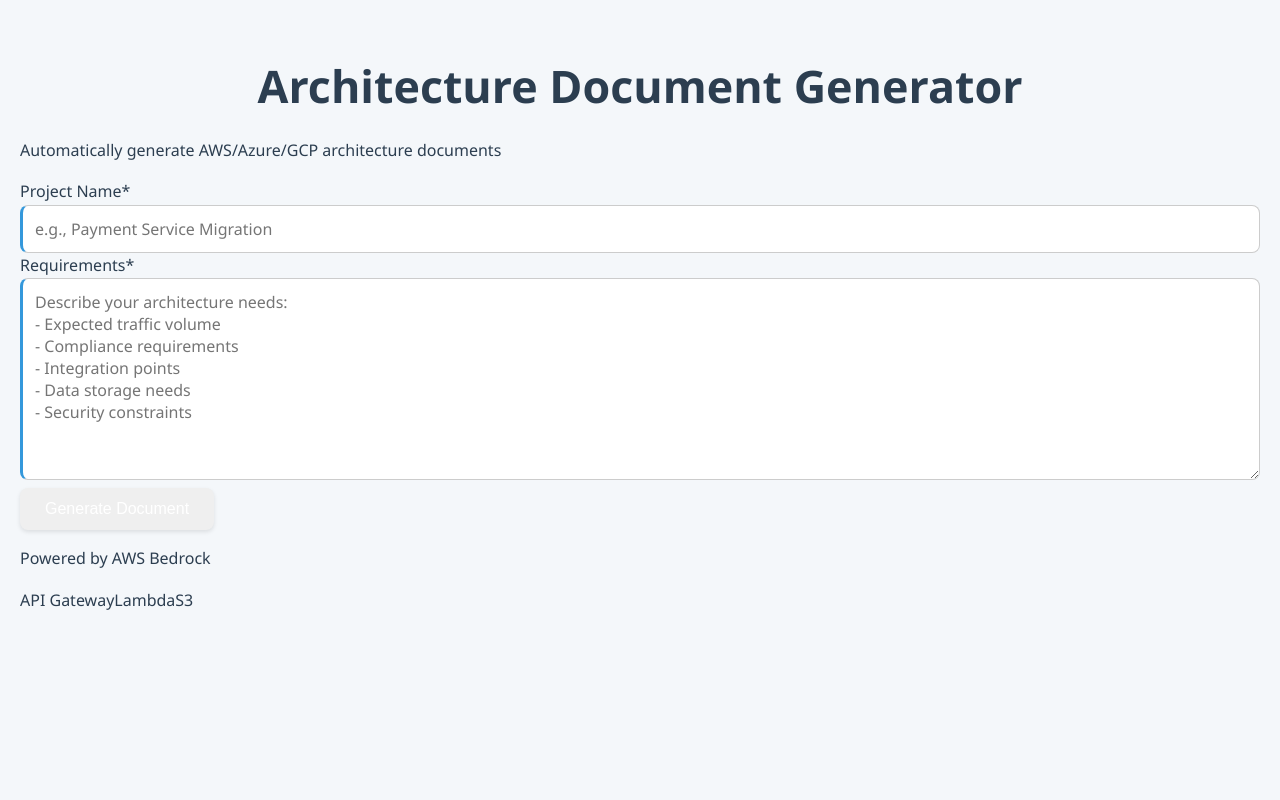
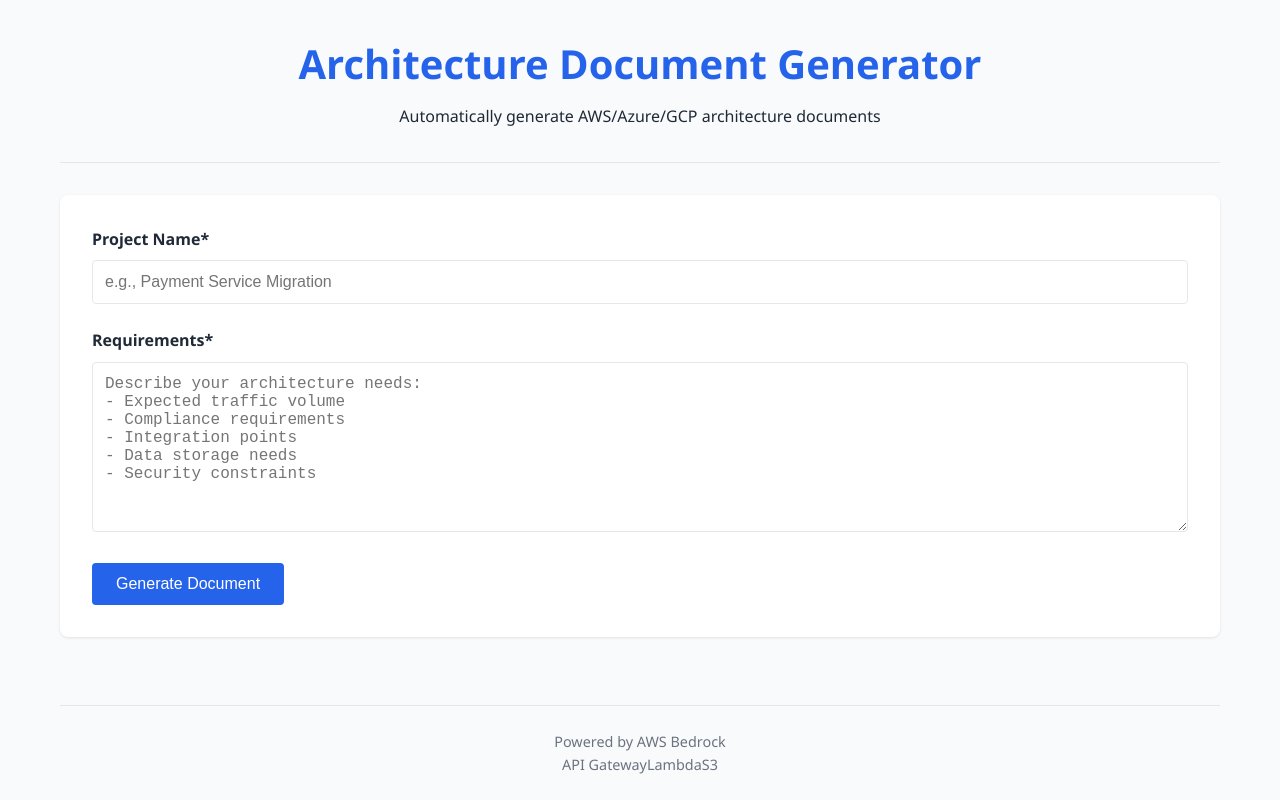
Before and after one commit to ebsenthil/front1, a React (Create React App) app: page / in a window 1280 px wide. Built offline with nearby package versions, Linux system fonts and the light colour scheme.

Commit message:
Update App.css

```diff
--- a/src/App.css
+++ b/src/App.css
@@ -1,481 +1,185 @@
+/* Base Styles */
 :root {
-  --primary-color: #3498db; /* A slightly softer blue */
-  --primary-hover: #2980b9;
-  --secondary-color: #2c3e50; /* Dark blue-grey for text */
-  --light-grey: #ecf0f1;
-  --medium-grey: #bdc3c7;
-  --dark-grey: #7f8c8d;
-  --background-color: #f4f7fa;
-  --container-bg: #ffffff;
-  --error-bg: #f8d7da;
-  --error-text: #721c24;
-  --success-bg: #d4edda;
-  --success-text: #155724;
-  --info-bg: #eaf2f8; /* Background for info cards */
-  --info-border: #aed6f1; /* Border for info cards */
-  --border-radius: 8px;
-  --box-shadow: 0 4px 15px rgba(0, 0, 0, 0.08);
-  --input-border: #ccc;
-  --input-focus-border: var(--primary-color);
+  --primary-color: #2563eb;
+  --secondary-color: #1e40af;
+  --text-color: #1f2937;
+  --light-gray: #f3f4f6;
+  --medium-gray: #e5e7eb;
+  --dark-gray: #6b7280;
+  --error-color: #dc2626;
+  --success-color: #16a34a;
+}
+
+* {
+  box-sizing: border-box;
+  margin: 0;
+  padding: 0;
 }
 
 body {
   font-family: 'Segoe UI', Tahoma, Geneva, Verdana, sans-serif;
-  background-color: var(--background-color);
-  margin: 0;
-  padding: 20px;
-  color: var(--secondary-color);
   line-height: 1.6;
+  color: var(--text-color);
+  background-color: #f9fafb;
 }
 
-*, *::before, *::after {
-  box-sizing: border-box;
+/* Layout */
+.app-container {
+  display: flex;
+  flex-direction: column;
+  min-height: 100vh;
+  max-width: 1200px;
+  margin: 0 auto;
+  padding: 0 20px;
 }
 
-.container {
-  max-width: 900px;
-  margin: 30px auto;
-  padding: 30px 40px;
-  background: var(--container-bg);
-  border-radius: var(--border-radius);
-  box-shadow: var(--box-shadow);
-  transition: all 0.3s ease-in-out;
+.app-header {
+  text-align: center;
+  padding: 2rem 0;
+  border-bottom: 1px solid var(--medium-gray);
+  margin-bottom: 2rem;
 }
 
-h1 {
-  text-align: center;
-  font-size: 2.8rem;
-  font-weight: 600;
-  color: var(--secondary-color);
-  margin-bottom: 5px;
+.app-header h1 {
+  font-size: 2.5rem;
+  color: var(--primary-color);
+  margin-bottom: 0.5rem;
 }
 
-.subheading {
-  text-align: center;
-  font-size: 1.1rem;
-  color: var(--dark-grey);
-  margin-bottom: 30px;
+.app-main {
+  flex: 1;
+  padding-bottom: 2rem;
 }
 
-/* Informational Section Styles */
-.info-section-container {
-  display: grid;
-  grid-template-columns: 1fr;
-  gap: 25px;
-  margin-top: 20px;
-  margin-bottom: 40px;
+.app-footer {
+  text-align: center;
+  padding: 1.5rem 0;
+  border-top: 1px solid var(--medium-gray);
+  color: var(--dark-gray);
+  font-size: 0.9rem;
 }
 
-@media (min-width: 768px) {
-  .info-section-container {
-    grid-template-columns: 1fr 1fr;
-  }
+/* Form Styles */
+.document-form {
+  background: white;
+  padding: 2rem;
+  border-radius: 8px;
+  box-shadow: 0 1px 3px rgba(0, 0, 0, 0.1);
+  margin-bottom: 2rem;
 }
 
-.info-card {
-  background-color: var(--info-bg);
-  border: 1px solid var(--info-border);
-  border-radius: var(--border-radius);
-  padding: 20px 25px;
-  box-shadow: 0 2px 5px rgba(0, 0, 0, 0.05);
+.form-group {
+  margin-bottom: 1.5rem;
 }
 
-.info-card h2 {
-  font-size: 1.4rem;
-  color: var(--primary-hover);
-  margin-top: 0;
-  margin-bottom: 15px;
-  border-bottom: 1px solid var(--info-border);
-  padding-bottom: 8px;
+.form-group label {
+  display: block;
+  margin-bottom: 0.5rem;
+  font-weight: 600;
 }
 
-.info-card p,
-.info-card li {
-  font-size: 0.95rem;
-  color: var(--secondary-color);
-  margin-bottom: 10px;
-  line-height: 1.7;
+.form-group input,
+.form-group textarea {
+  width: 100%;
+  padding: 0.75rem;
+  border: 1px solid var(--medium-gray);
+  border-radius: 4px;
+  font-size: 1rem;
 }
 
-.info-card ul,
-.info-card ol {
-  padding-left: 25px;
-  margin-top: 0;
+.form-group textarea {
+  min-height: 150px;
+  resize: vertical;
 }
 
-.info-card li {
-    margin-bottom: 8px;
+.generate-button {
+  background-color: var(--primary-color);
+  color: white;
+  border: none;
+  padding: 0.75rem 1.5rem;
+  font-size: 1rem;
+  border-radius: 4px;
+  cursor: pointer;
+  transition: background-color 0.2s;
 }
 
-.info-card strong {
-    color: var(--primary-hover);
-    font-weight: 600;
-}
-
-.info-card em {
-    color: var(--dark-grey);
-    font-style: italic;
-}
-
-.info-card code {
-  background-color: #ddecf8;
-  padding: 2px 5px;
-  border-radius: 4px;
-  font-family: Consolas, Monaco, 'Andale Mono', 'Ubuntu Mono', monospace;
-  font-size: 0.9em;
-  color: #2c3e50;
-  border: 1px solid #c6dcea;
-}
-
-/* Form Styling */
-.form {
-  display: flex;
-  flex-direction: column;
-  gap: 20px;
-}
-
-.form-field {
-  display: flex;
-  flex-direction: column;
-  gap: 5px;
-}
-
-.form-field label {
-  font-weight: 500;
-  font-size: 0.9rem;
-  color: var(--secondary-color);
-}
-
-textarea,
-input[type="text"],
-input[type="email"],
-input[type="tel"],
-input[type="url"] {
-  width: 100%;
-  padding: 12px 15px;
-  border: 1px solid var(--input-border);
-  border-radius: var(--border-radius);
-  font-size: 1rem;
-  font-family: inherit;
-  resize: vertical;
-  transition: border-color 0.3s, box-shadow 0.3s;
-  background-color: #fff;
-}
-
-textarea:focus,
-input[type="text"]:focus,
-input[type="email"]:focus,
-input[type="tel"]:focus,
-input[type="url"]:focus {
-  border-color: var(--input-focus-border);
-  outline: none;
-  box-shadow: 0 0 0 3px rgba(52, 152, 219, 0.2);
-}
-
-textarea[required], input[required] {
-    border-left: 3px solid var(--primary-color);
-    padding-left: 12px;
-}
-
-/* Button Styling */
-button {
-  padding: 12px 25px;
-  border: none;
-  border-radius: var(--border-radius);
-  font-size: 1rem;
-  font-weight: 500;
-  color: white;
-  cursor: pointer;
-  transition: background-color 0.3s, transform 0.1s, box-shadow 0.2s;
-  display: inline-flex;
-  align-items: center;
-  justify-content: center;
-  gap: 8px;
-  box-shadow: 0 2px 4px rgba(0,0,0,0.1);
-}
-
-button:hover:not(:disabled) {
-  transform: translateY(-2px);
-  box-shadow: 0 4px 8px rgba(0, 0, 0, 0.15);
-}
-
-button:active:not(:disabled) {
-    transform: translateY(0);
-    box-shadow: 0 1px 2px rgba(0,0,0,0.1);
-}
-
-button:disabled {
-  background-color: var(--medium-grey);
-  cursor: not-allowed;
-  transform: none;
-  box-shadow: none;
-  opacity: 0.7;
-}
-
-.generate-btn, .download-btn {
-  background-color: var(--primary-color);
-}
-.generate-btn:hover:not(:disabled), .download-btn:hover:not(:disabled) {
-  background-color: var(--primary-hover);
-}
-
-.reset-btn {
-  background-color: #e74c3c;
-}
-.reset-btn:hover:not(:disabled) {
-  background-color: #c0392b;
-}
-
-.back-btn {
-  background-color: var(--dark-grey);
-}
-.back-btn:hover:not(:disabled) {
+.generate-button:hover {
   background-color: var(--secondary-color);
 }
 
-.button-group {
-  display: flex;
-  flex-wrap: wrap;
-  gap: 15px;
-  justify-content: center;
-  margin-top: 30px;
+.generate-button:disabled {
+  background-color: var(--dark-gray);
+  cursor: not-allowed;
 }
 
-/* Resume Preview Card */
-.resume-card {
-  padding: 35px;
-  background: var(--container-bg);
-  border-radius: var(--border-radius);
-  box-shadow: var(--box-shadow);
-  margin-top: 30px;
-  border: 1px solid var(--light-grey);
+/* Result Styles */
+.result-container {
+  background: white;
+  padding: 2rem;
+  border-radius: 8px;
+  box-shadow: 0 1px 3px rgba(0, 0, 0, 0.1);
 }
 
-.resume-header {
-    text-align: center;
-    margin-bottom: 20px;
+.result-container h2 {
+  color: var(--success-color);
+  margin-bottom: 1.5rem;
 }
 
-.resume-header label {
-    display: block;
-    font-size: 0.85rem;
-    color: var(--dark-grey);
-    margin-top: 10px;
-    margin-bottom: 3px;
-    font-weight: 500;
+.preview-section,
+.download-section {
+  margin-bottom: 2rem;
 }
 
-.edit-field {
-    border: 1px dashed var(--medium-grey);
-    padding: 8px 12px;
-    margin-bottom: 5px;
-    background-color: #fdfdfd;
-    width: 100%;
-    max-width: 500px;
-    margin-left: auto;
-    margin-right: auto;
-    display: block;
-    border-radius: 4px;
-}
-.edit-field:focus {
-    border-style: solid;
-    border-color: var(--input-focus-border);
-    background-color: #fff;
-    outline: none;
-    box-shadow: 0 0 0 2px rgba(52, 152, 219, 0.1);
+.preview-section h3,
+.download-section h3 {
+  margin-bottom: 1rem;
+  color: var(--primary-color);
 }
 
-.name-field {
-    font-size: 1.8rem;
-    font-weight: 600;
-    text-align: center;
-    border: none;
-    border-bottom: 1px dashed var(--medium-grey);
-    border-radius: 0;
-    margin-bottom: 0;
-    padding: 10px 12px;
-}
-.name-field:focus {
-     border-bottom-style: solid;
-     box-shadow: none;
-     background-color: #f0f6fc;
+.preview-iframe {
+  width: 100%;
+  height: 500px;
+  border: 1px solid var(--medium-gray);
+  border-radius: 4px;
+  background: white;
 }
 
-.role-field {
-    font-size: 1.2rem;
-    font-style: italic;
-    color: var(--dark-grey);
-    text-align: center;
-    border: none;
-    border-bottom: 1px dashed var(--medium-grey);
-    border-radius: 0;
-    margin-bottom: 15px;
-    padding: 8px 12px;
-}
-.role-field:focus {
-     border-bottom-style: solid;
-     box-shadow: none;
-     background-color: #f0f6fc;
+.download-button {
+  display: inline-block;
+  background-color: var(--success-color);
+  color: white;
+  padding: 0.75rem 1.5rem;
+  text-decoration: none;
+  border-radius: 4px;
+  transition: background-color 0.2s;
 }
 
-.contact-info {
-    margin-top: 15px;
-    font-size: 0.95rem;
-    color: var(--secondary-color);
-}
-.contact-info label {
-    margin-bottom: 8px;
-}
-.contact-info > div {
-    display: flex;
-    justify-content: center;
-    align-items: center;
-    flex-wrap: wrap;
-    gap: 5px 10px;
+.download-button:hover {
+  background-color: #15803d;
 }
 
-.edit-inline {
-    border: none;
-    border-bottom: 1px dashed var(--medium-grey);
-    padding: 4px 6px;
-    font-size: 0.95rem;
-    background-color: transparent;
-    border-radius: 0;
-    margin: 0 5px;
-    text-align: center;
-    min-width: 150px;
-}
-.edit-inline:focus {
-    border-bottom-style: solid;
-    border-color: var(--input-focus-border);
-    background-color: #f0f6fc;
-    box-shadow: none;
-    outline: none;
+/* Error Handling */
+.error-message {
+  color: var(--error-color);
+  background-color: #fee2e2;
+  padding: 1rem;
+  border-radius: 4px;
+  margin-bottom: 1.5rem;
+  border-left: 4px solid var(--error-color);
 }
 
-.resume-card hr {
-  border: none;
-  border-top: 1px solid var(--light-grey);
-  margin: 30px 0;
-}
+/* Responsive Design */
+@media (max-width: 768px) {
+  .app-header h1 {
+    font-size: 2rem;
+  }
 
-.resume-card section {
-  margin-bottom: 25px;
-}
+  .document-form,
+  .result-container {
+    padding: 1.5rem;
+  }
 
-.resume-card section h3 {
-  font-size: 1.3rem;
-  font-weight: 600;
-  color: var(--primary-color);
-  margin-bottom: 15px;
-  border-bottom: 2px solid var(--primary-color);
-  padding-bottom: 5px;
-  display: inline-block;
-}
-
-.edit-area {
-    width: 100%;
-    padding: 12px 15px;
-    border: 1px dashed var(--medium-grey);
-    border-radius: var(--border-radius);
-    font-size: 1rem;
-    font-family: inherit;
-    line-height: 1.6;
-    resize: vertical;
-    transition: border-color 0.3s, box-shadow 0.3s;
-    background-color: #fdfdfd;
-}
-.edit-area:focus {
-    border-style: solid;
-    border-color: var(--input-focus-border);
-    outline: none;
-    box-shadow: 0 0 0 3px rgba(52, 152, 219, 0.2);
-    background-color: #fff;
-}
-
-/* Toasts & Loaders */
-.error-toast, .success-toast, .loader {
-  margin: 20px auto;
-  padding: 15px 20px;
-  border-radius: var(--border-radius);
-  text-align: center;
-  font-weight: 500;
-  max-width: 90%;
-  box-shadow: 0 2px 5px rgba(0,0,0,0.1);
-}
-
-.error-toast {
-  background-color: var(--error-bg);
-  color: var(--error-text);
-  border: 1px solid var(--error-text);
-  animation: fadeIn 0.5s ease-out;
-}
-
-.success-toast {
-  background-color: var(--success-bg);
-  color: var(--success-text);
-  border: 1px solid var(--success-text);
-  animation: fadeIn 0.5s ease-out;
-}
-
-.loader {
-  background-color: var(--light-grey);
-  color: var(--secondary-color);
-  font-style: italic;
-  animation: fadeIn 0.5s ease-out;
-}
-
-/* Animations */
-@keyframes fadeIn {
-  from { opacity: 0; transform: translateY(-10px); }
-  to { opacity: 1; transform: translateY(0); }
-}
-
-/* Responsiveness */
-@media (max-width: 768px) {
-  .container {
-    padding: 20px 15px;
-  }
-  h1 {
-    font-size: 2.2rem;
-  }
-  .button-group {
-    flex-direction: column;
-    align-items: stretch;
-  }
-  .contact-info > div {
-     flex-direction: column;
-     align-items: center;
-     gap: 10px;
-  }
-  .edit-inline {
-    text-align: center;
-    width: 80%;
-    min-width: auto;
+  .preview-iframe {
+    height: 300px;
   }
 }
-
-@media (max-width: 480px) {
-    h1 {
-        font-size: 2rem;
-    }
-    .subheading {
-        font-size: 1rem;
-    }
-    .info-card h2 {
-        font-size: 1.2rem;
-    }
-    .info-card p, .info-card li {
-        font-size: 0.9rem;
-    }
-    .name-field {
-        font-size: 1.5rem;
-    }
-    .role-field {
-        font-size: 1.1rem;
-    }
-    button {
-        padding: 10px 20px;
-        font-size: 0.95rem;
-    }
-}
```
